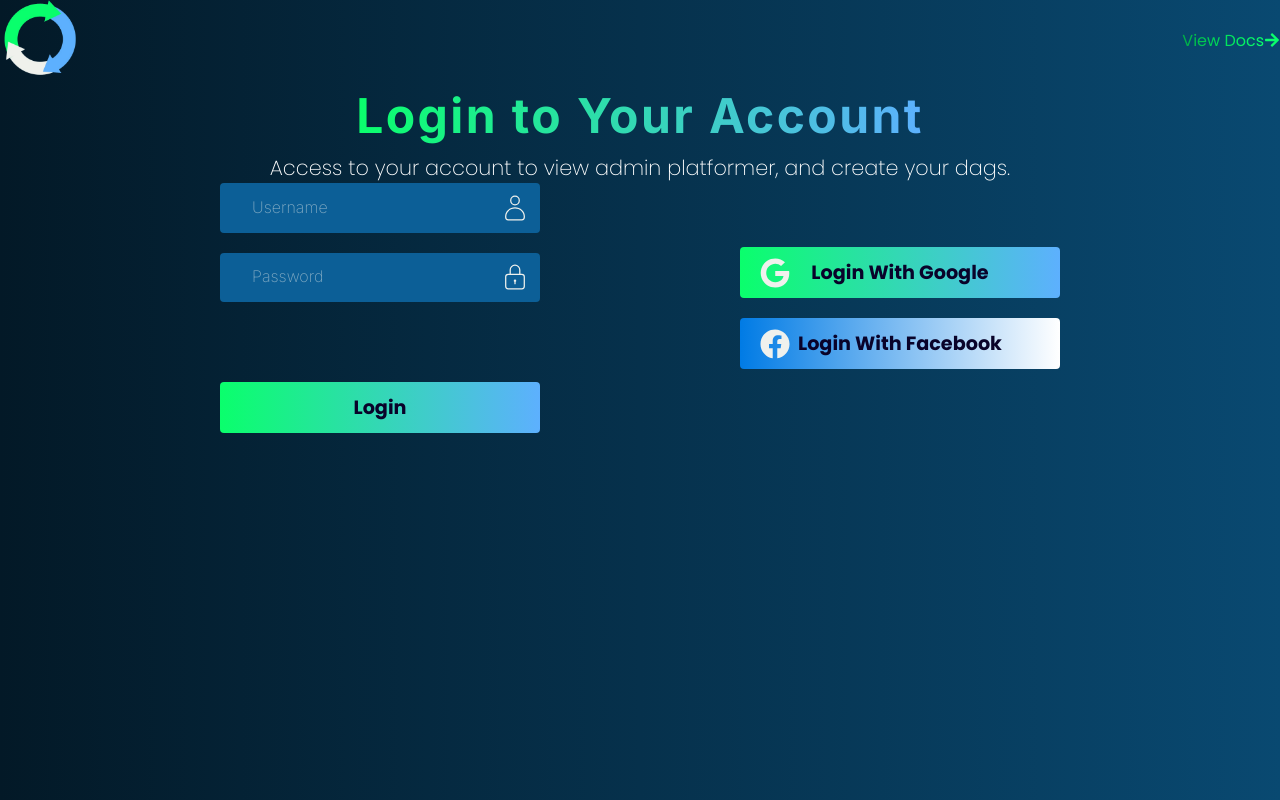
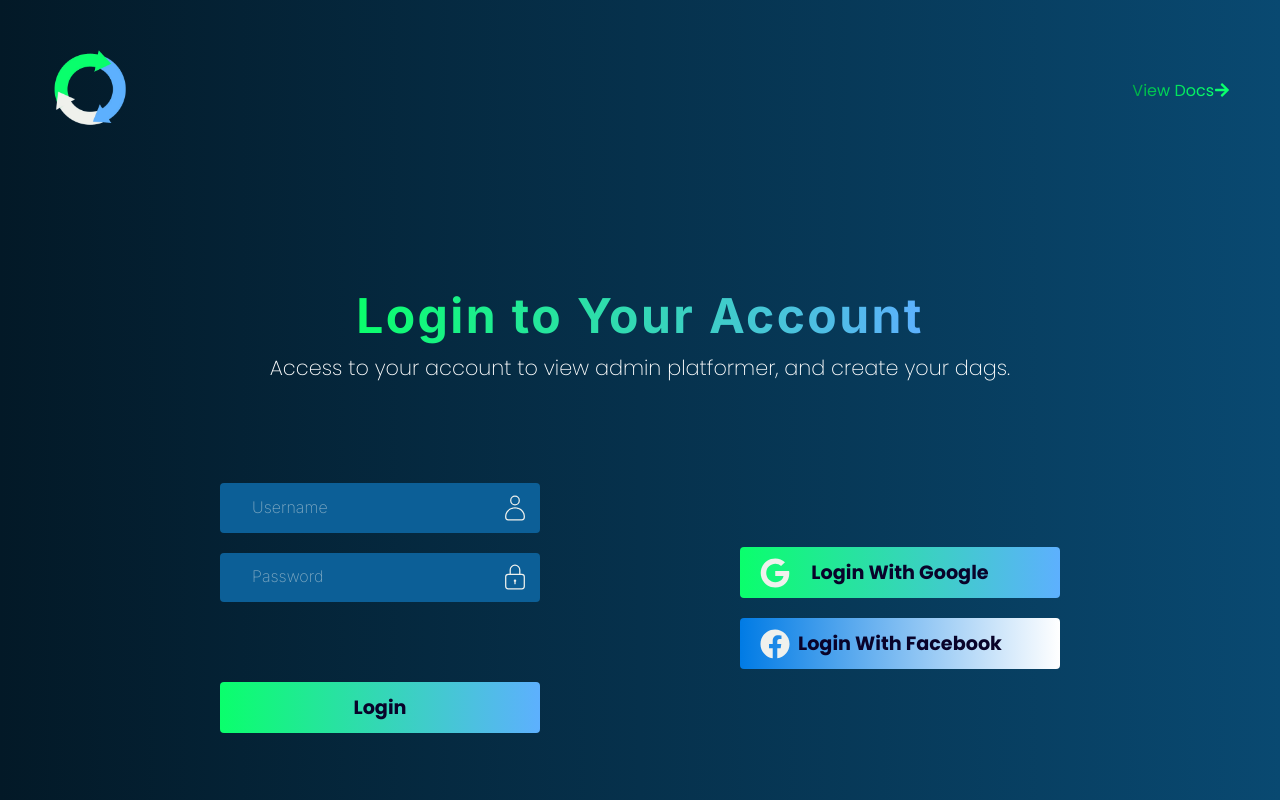
Before and after one commit to MurilloSSJ/web-server, a Next.js app: page / in a window 1280 px wide. Built offline with nearby package versions, Linux system fonts and the light colour scheme.

Commit message:
fix: edit flex cotainer, add dark variant and edit height

```diff
--- a/src/components/containers/flexContainer/index.tsx
+++ b/src/components/containers/flexContainer/index.tsx
@@ -20,9 +20,10 @@
     grow?: 1 | 2 | 3 | 4;
     width?: 'screen' | '100%' | 'fitContent';
     position?: 'absolute' | 'relative';
+    dark?: boolean;
 }
 
-export const FlexContainer = ({ children, direction, alignItems, justifyContent, gapX, gapY, gradient, height, grow, paddingX, paddingY, paddingTop, paddingBottom, paddingLeft, paddingRight, width, position }: FlexContainerProps) => {
+export const FlexContainer = ({ children, direction, alignItems, justifyContent, gapX, gapY, gradient, height, grow, paddingX, paddingY, paddingTop, paddingBottom, paddingLeft, paddingRight, width, position, dark }: FlexContainerProps) => {
     return (
         <FlexContainerStyled
             direction={direction ? direction : 'row'}
@@ -35,15 +36,16 @@
                 {
                     columnGap: `${gapX ? gapX : 0}px`,
                     rowGap: `${gapY ? gapY : 0}px`,
-                    padding: `${paddingY ? paddingY : 0}px ${paddingX ? paddingX : 0}px`,
                     paddingTop: `${paddingTop ? paddingTop : 0}px`,
                     paddingBottom: `${paddingBottom ? paddingBottom : 0}px`,
                     paddingLeft: `${paddingLeft ? paddingLeft : 0}px`,
                     paddingRight: `${paddingRight ? paddingRight : 0}px`,
+                    padding: `${paddingY ? paddingY : 0}px ${paddingX ? paddingX : 0}px`,
                 }
             }
             position={position ? position : 'relative'}
             width={width ? width : '100%'}
+            dark={dark ? dark : false}
         >
             {children}
         </FlexContainerStyled>
--- a/src/components/containers/flexContainer/styles.ts
+++ b/src/components/containers/flexContainer/styles.ts
@@ -90,9 +90,14 @@
 
             }
         },
+        dark: {
+            true: {
+                background: '$dark_500'
+            },
+        },
         height: {
             screen: {
-                height: '100vh'
+                minHeight: '100vh'
             },
             false: {
 
```
